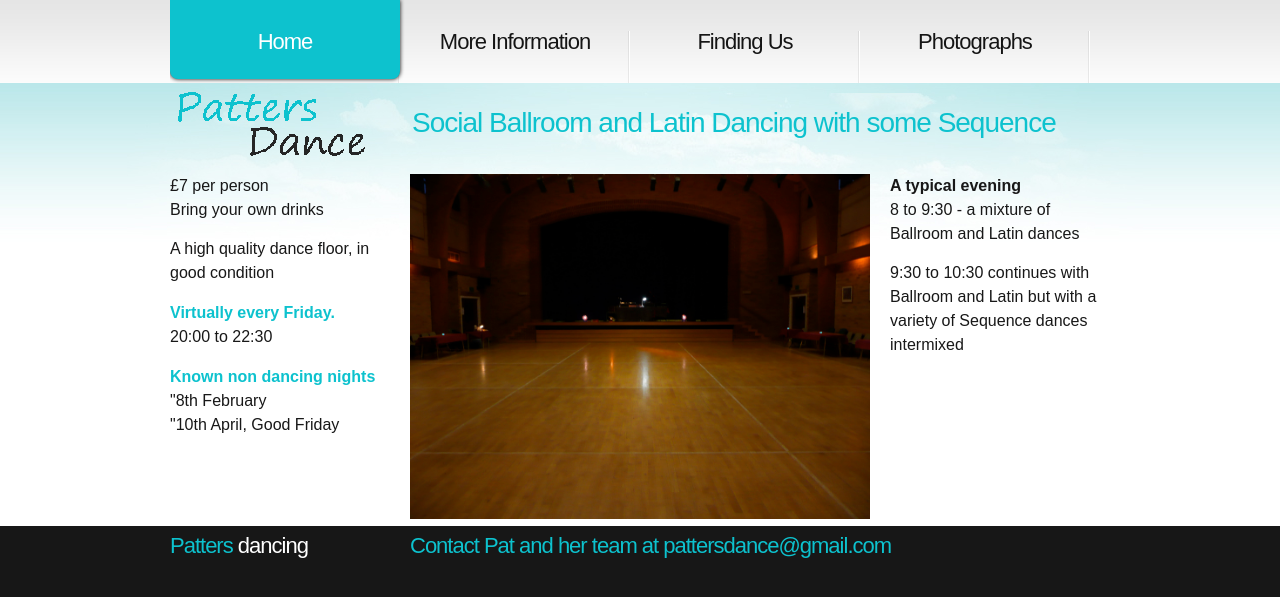
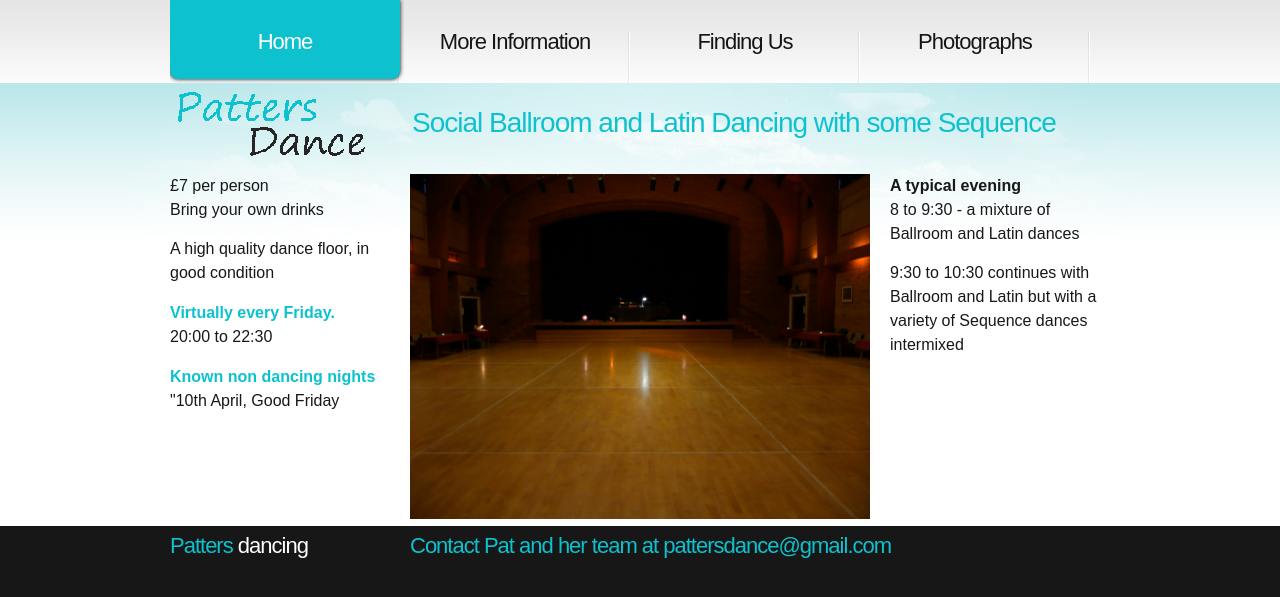
Before and after one commit to ramsayd/patters, a Jekyll site: the page built from 00_index.md, in a window 1280 px wide. Shown: the top 597 px of the page. Built offline with Jekyll 4.4.1, drawn with Linux system fonts in a browser that asks for light colours.

Commit message:
Update 00_index.md

```diff
--- a/00_index.md
+++ b/00_index.md
@@ -13,8 +13,7 @@ permalink: "index.html"
       <dt class="heading-text">Virtually every Friday.</dt>
       <dt>20:00 to 22:30</dt>
       <dt class="heading-text non-dancing">Known non dancing nights</dt>
-                  <dt> "8th February</dt>
-                  <dt> "10th April, Good Friday</dt>
+                        <dt> "10th April, Good Friday</dt>
          </dl>
   </dl>
 </article>
```
